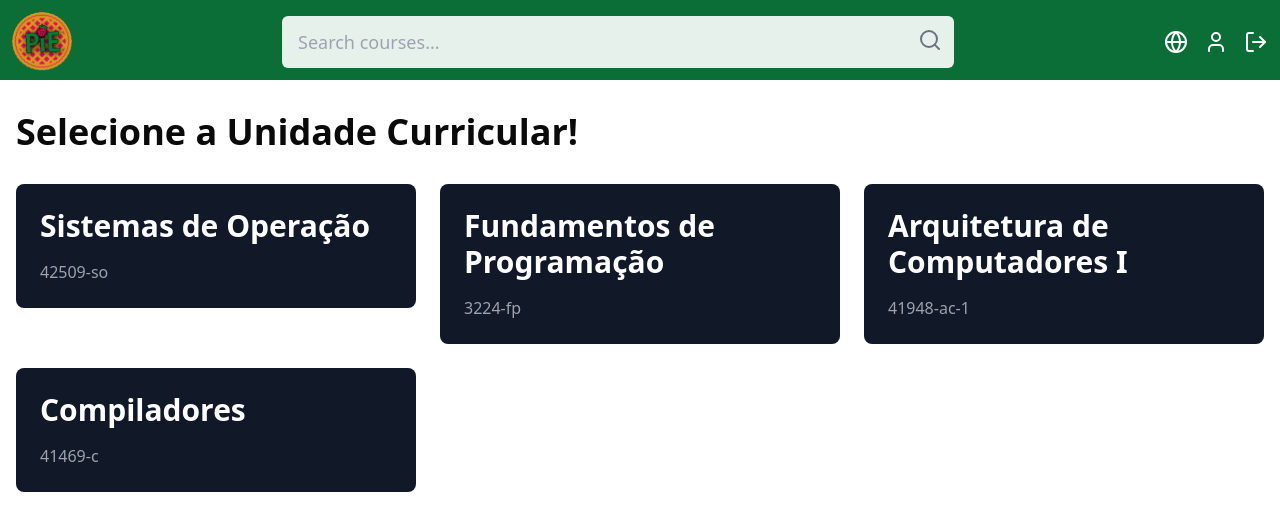
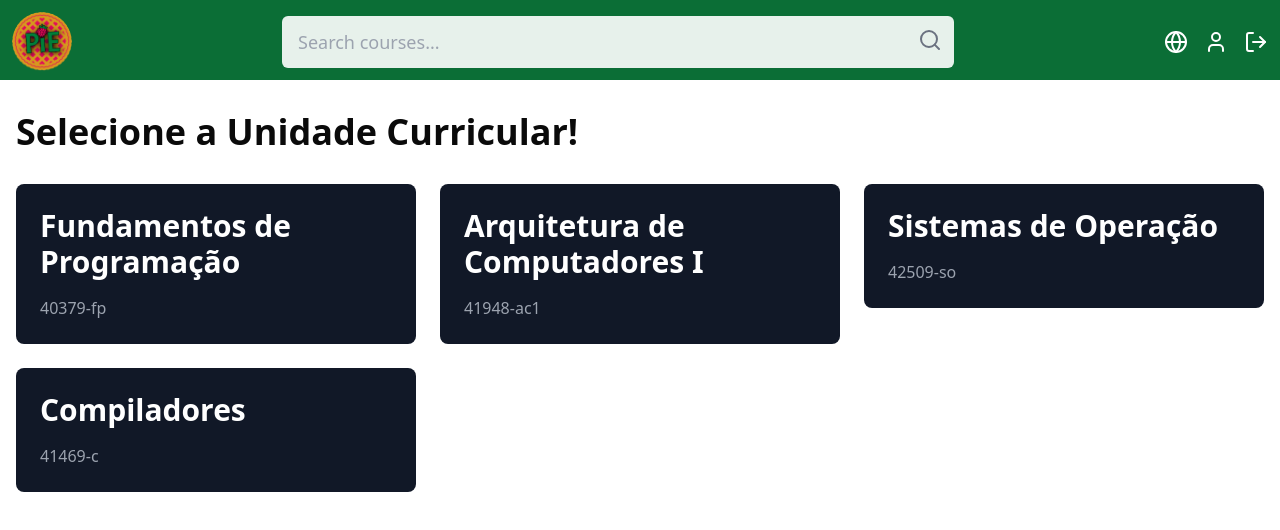
Before and after one commit to PortableIsolatedEnvironment/WebApp, a Next.js app in the folder webapp/: page / in a window 1280 px wide. Shown: the top 530 px of the page. Built offline with nearby package versions, Linux system fonts and the light colour scheme.

Commit message:
Data handling from JSON file and dynamic course display

```diff
--- a/webapp/src/app/page.js
+++ b/webapp/src/app/page.js
@@ -4,31 +4,11 @@ import { useState } from "react"
 import Navbar from "../components/navbar"
 import CourseCard from "../components/course-card"
 import Link from "next/link"
+import CoursesData from "@/data/courses.json"
 
 export default function Page() {
-  const courses = [
-    {
-      title: "Sistemas de Operação",
-      description: "42509-so",
-      id: "sistemas-de-operacao"
-    },
-    {
-      title: "Fundamentos de Programação",
-      description: "3224-fp",
-      id: "fundamentos-de-programacao"
-    },
-    {
-      title: "Arquitetura de Computadores I",
-      description: "41948-ac-1",
-      id: "arquitetura-de-computadores-1"
-    },
-    {
-      title: "Compiladores",
-      description: "41469-c",
-      id: "compiladores"
-    },
-  ];
 
+  const courses = CoursesData;
 
   // 🔍 State to hold search input
   const [searchQuery, setSearchQuery] = useState("");
@@ -36,12 +16,9 @@ export default function Page() {
 
   // 🔍 Filter courses based on search input
   const filteredCourses = courses.filter(course =>
-    course.title.toLowerCase().includes(query) ||
-    course.description.toLowerCase().includes(query) ||
-    course.id.toLowerCase().includes(query)
+    course.name.toLowerCase().includes(query) ||
+    course.description.toLowerCase().includes(query)
   );
-
-
 
   return (
     <div className="min-h-screen bg-white">
@@ -56,7 +33,7 @@ export default function Page() {
         <div className="grid grid-cols-1 md:grid-cols-2 lg:grid-cols-3 gap-6">
           {filteredCourses.map((course, index) => (
             <Link key={index} href={`/course/${course.id}`}>
-              <CourseCard title={course.title} description={course.description} />
+              <CourseCard title={course.name} description={course.description} />
             </Link>
           ))}
         </div>
--- /dev/null
+++ b/webapp/src/data/courses.json
@@ -0,0 +1,270 @@
+[
+    {
+        "id": 40379,
+        "name": "Fundamentos de Programação",
+        "description": "40379-fp",
+        "exams":[
+            {
+                "id": 1,
+                "name": "Teste 1 Epoca Normal",
+                "sessions": [
+                    {
+                        "id": 1,
+                        "date": "2024-10-14",
+                        "hour": "10:00",
+                        "room": "419"
+                    },
+                    {
+                        "id": 2,
+                        "date": "2024-10-14",
+                        "hour": "14:00",
+                        "room": "419"
+                    }
+                ]
+            },
+            {
+                "id": 2,
+                "name": "Teste 2 Epoca Normal",
+                "sessions": [
+                    {
+                        "id": 3,
+                        "date": "2024-11-25",
+                        "hour": "10:00",
+                        "room": "419"
+                    },
+                    {
+                        "id": 4,
+                        "date": "2024-11-25",
+                        "hour": "14:00",
+                        "room": "419"
+                    }
+                ]
+            },
+            {
+                "id": 3,
+                "name": "Teste Teorico Epoca Normal",
+                "sessions": [
+                    {
+                        "id": 5,
+                        "date": "2025-01-14",
+                        "hour": "10:00",
+                        "room": "ANF IV"
+                    }
+                ]
+            },
+            {
+                "id": 4,
+                "name": "Teste Epoca Recurso",
+                "sessions": [
+                    {
+                        "id": 6,
+                        "date": "2025-02-03",
+                        "hour": "10:00",
+                        "room": "ANF IV"
+                    }
+                ]
+            }
+        ]
+    },
+    {
+        "id": 41948,
+        "name": "Arquitetura de Computadores I",
+        "description": "41948-ac1",
+        "exams":[
+            {
+                "id": 5,
+                "name": "Teste 1 Pratico Epoca Normal",
+                "sessions": [
+                    {
+                        "id": 7,
+                        "date": "2024-10-14",
+                        "hour": "10:00",
+                        "room": "419"
+                    },
+                    {
+                        "id": 8,
+                        "date": "2024-10-14",
+                        "hour": "14:00",
+                        "room": "419"
+                    }
+                ]
+            },
+            {
+                "id": 6,
+                "name": "Teste 2 Pratico Epoca Normal",
+                "sessions": [
+                    {
+                        "id": 9,
+                        "date": "2024-11-25",
+                        "hour": "10:00",
+                        "room": "419"
+                    },
+                    {
+                        "id": 10,
+                        "date": "2024-11-25",
+                        "hour": "14:00",
+                        "room": "419"
+                    }
+                ]
+            },
+            {
+                "id": 7,
+                "name": "Teste Teorico Epoca Normal",
+                "sessions": [
+                    {
+                        "id": 11,
+                        "date": "2025-01-14",
+                        "hour": "10:00",
+                        "room": "ANF IV"
+                    }
+                ]
+            },
+            {
+                "id": 8,
+                "name": "Teste Teorico Epoca Recurso",
+                "sessions": [
+                    {
+                        "id": 12,
+                        "date": "2025-02-03",
+                        "hour": "10:00",
+                        "room": "ANF IV"
+                    }
+                ]
+            }
+        ]
+    },
+    {
+        "id": 42509,
+        "name": "Sistemas de Operação",
+        "description": "42509-so",
+        "exams":[
+            {
+                "id": 9,
+                "name": "Teste 1 Pratico Epoca Normal",
+                "sessions": [
+                    {
+                        "id": 13,
+                        "date": "2024-10-14",
+                        "hour": "10:00",
+                        "room": "419"
+                    },
+                    {
+                        "id": 14,
+                        "date": "2024-10-14",
+                        "hour": "14:00",
+                        "room": "419"
+                    }
+                ]
+            },
+            {
+                "id": 10,
+                "name": "Teste 2 Pratico Epoca Normal",
+                "sessions": [
+                    {
+                        "id": 15,
+                        "date": "2024-11-25",
+                        "hour": "10:00",
+                        "room": "419"
+                    },
+                    {
+                        "id": 16,
+                        "date": "2024-11-25",
+                        "hour": "14:00",
+                        "room": "419"
+                    }
+                ]
+            },
+            {
+                "id": 11,
+                "name": "Teste Teorico Epoca Normal",
+                "sessions": [
+                    {
+                        "id": 17,
+                        "date": "2025-01-14",
+                        "hour": "10:00",
+                        "room": "ANF IV"
+                    }
+                ]
+            },
+            {
+                "id": 12,
+                "name": "Teste Teorico Epoca Recurso",
+                "sessions": [
+                    {
+                        "id": 18,
+                        "date": "2025-02-03",
+                        "hour": "10:00",
+                        "room": "ANF IV"
+                    }
+                ]
+            }
+        ]
+    },
+    {
+        "id": 41469,
+        "name": "Compiladores",
+        "description": "41469-c",
+        "exams":[
+            {
+                "id": 13,
+                "name": "Teste 1 Pratico Epoca Normal",
+                "sessions": [
+                    {
+                        "id": 19,
+                        "date": "2024-10-14",
+                        "hour": "10:00",
+                        "room": "419"
+                    },
+                    {
+                        "id": 20,
+                        "date": "2024-10-14",
+                        "hour": "14:00",
+                        "room": "419"
+                    }
+                ]
+            },
+            {
+                "id": 14,
+                "name": "Teste 2 Pratico Epoca Normal",
+                "sessions": [
+                    {
+                        "id": 21,
+                        "date": "2024-11-25",
+                        "hour": "10:00",
+                        "room": "419"
+                    },
+                    {
+                        "id": 22,
+                        "date": "2024-11-25",
+                        "hour": "14:00",
+                        "room": "419"
+                    }
+                ]
+            },
+            {
+                "id": 15,
+                "name": "Teste Teorico Epoca Normal",
+                "sessions": [
+                    {
+                        "id": 23,
+                        "date": "2025-01-14",
+                        "hour": "10:00",
+                        "room": "ANF IV"
+                    }
+                ]
+            },
+            {
+                "id": 16,
+                "name": "Teste Teorico Epoca Recurso",
+                "sessions": [
+                    {
+                        "id": 24,
+                        "date": "2025-02-03",
+                        "hour": "10:00",
+                        "room": "ANF IV"
+                    }
+                ]
+            }
+        ]
+    }
+]
```
